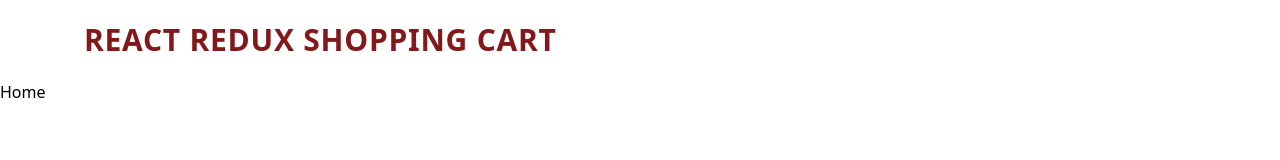
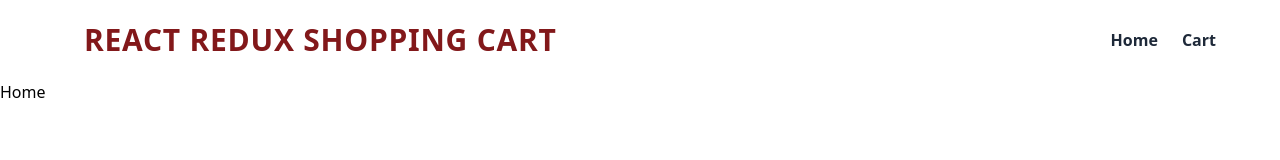
Before and after one commit to LaurenCummings/shopping-cart-project, a React (Vite) app: page / in a window 1280 px wide. Shown: the top 160 px of the page. Built offline with nearby package versions, Linux system fonts and the light colour scheme.

Commit message:
Added links to header

```diff
--- a/src/components/Header.jsx
+++ b/src/components/Header.jsx
@@ -11,6 +11,14 @@
                         </h1>
                     </div>
                 </Link>
+                <ul className="flex list-none item-center space-x-6 text-gray-800 font-semibold">
+                    <Link to={'/'}>
+                        <li className="cursor-pointer">Home</li>
+                    </Link>
+                    <Link to={'/Cart'}>
+                        <li className="cursor-pointer">Cart</li>
+                    </Link>
+                </ul>
             </nav>
         </div>
     )
```
